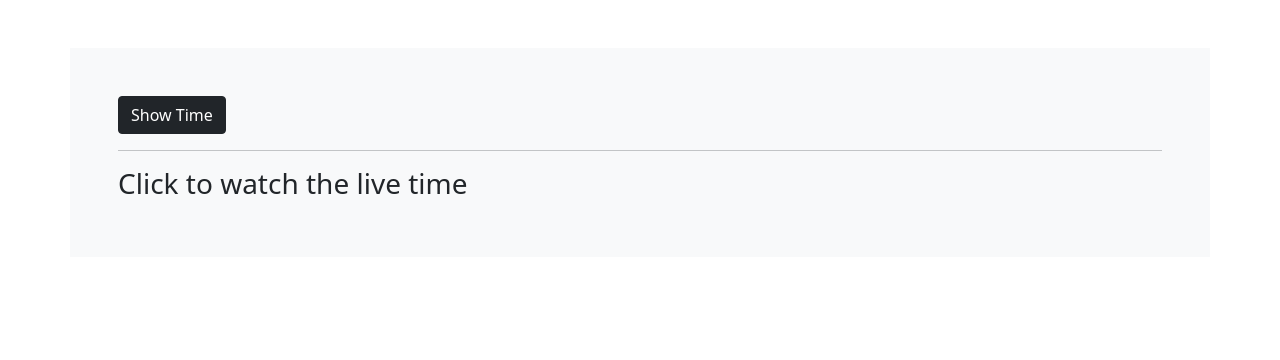
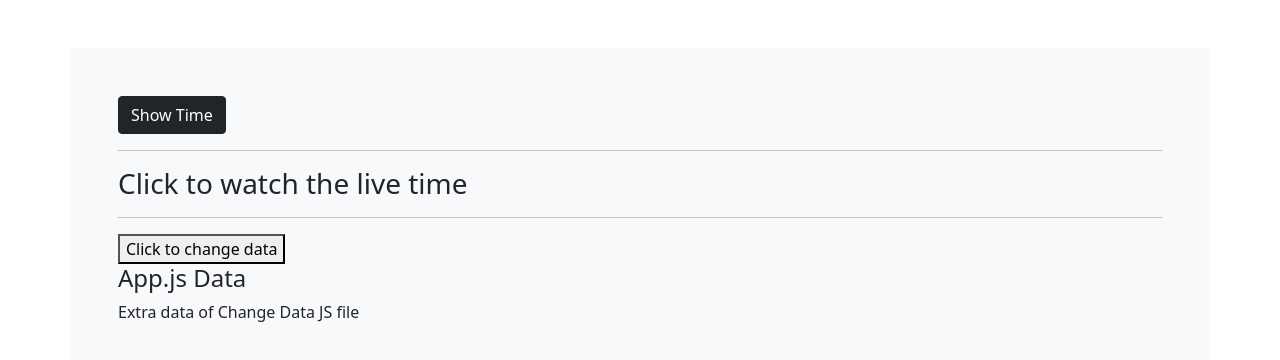
Before and after one commit to master-dhanesh/React-mern-02, a React (Create React App) app: page / in a window 1280 px wide. Shown: the top 360 px of the page. Built offline with nearby package versions, Linux system fonts and the light colour scheme.

Commit message:
PASSING FUNCTION THROUGH PROPSDRILLING

```diff
--- a/src/App.js
+++ b/src/App.js
@@ -1,4 +1,5 @@
 import { useState } from "react";
+import Changedata from "./Components/Changedata";
 import MyDate from "./Components/Date";
 import MyTime from "./Components/Time";
 
@@ -6,9 +7,15 @@ const App = () => {
     const [toggle, setToggle] = useState(false);
     const [datetime, setDatetime] = useState(new Date());
 
+    const [data, setData] = useState("App.js Data");
+
     const toggletime = () => {
         setToggle(!toggle);
     };
+
+    // const changeData = (newdata) => {
+    //     setData(newdata);
+    // };
 
     setInterval(() => {
         setDatetime(new Date());
@@ -30,6 +37,10 @@ const App = () => {
             ) : (
                 <h3>Click to watch the live time</h3>
             )}
+            <hr />
+            <Changedata data={data} setData={setData}>
+                Extra data of Change Data JS file
+            </Changedata>
         </div>
     );
 };
--- /dev/null
+++ b/src/Components/Changedata.js
@@ -0,0 +1,21 @@
+import React from "react";
+
+const Changedata = (props) => {
+    const { data, setData, children } = props;
+    // const handleData = () => {
+    //     changeData("Data from CHangeData.js");
+    // };
+
+    return (
+        <>
+            {/* <button onClick={handleData}>Click to change data</button> */}
+            <button onClick={() => setData("Changedata.js Data")}>
+                Click to change data
+            </button>
+            <h4>{data}</h4>
+            <p>{children}</p>
+        </>
+    );
+};
+
+export default Changedata;
```
